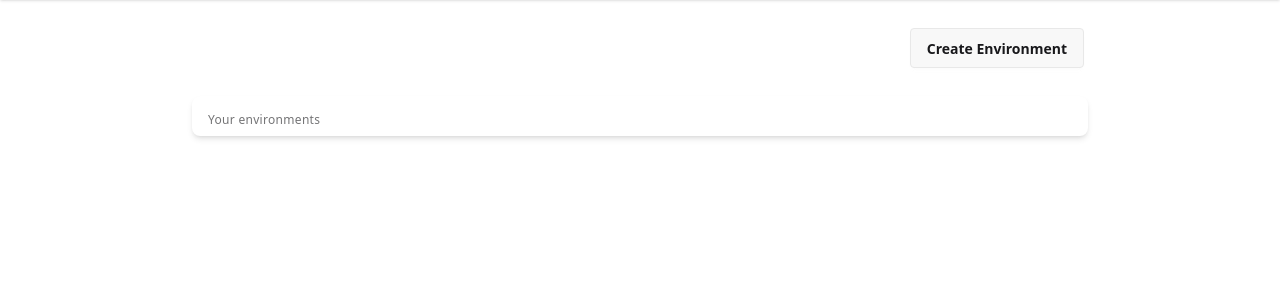
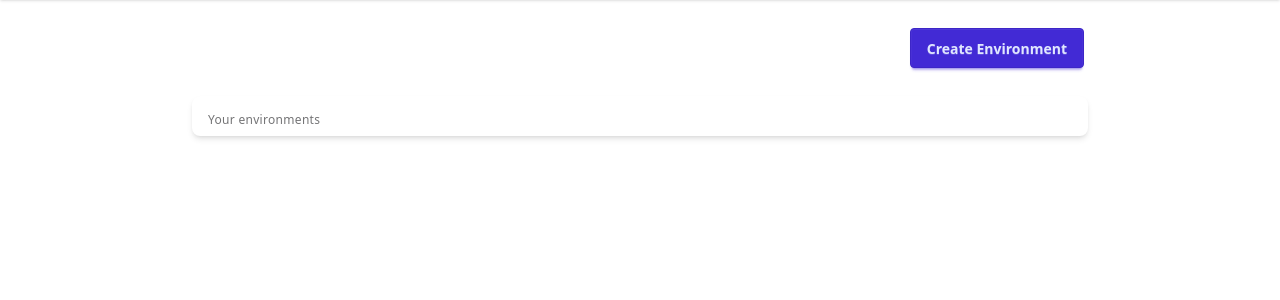
Before and after one commit to ExoOnix/enviro, a Django app: page /dashboard/ in a window 1280 px wide. Shown: the part 64-364 px from the top of the page. Run offline with Django 5.2, Linux system fonts and the light colour scheme; the visitor is signed in with stand-in values (Sample User, id 1); data that the repository does not hold is empty; style sheets or scripts are compiled from the project's sources; parts of the project's set-up code (start-up, migrations or seed data) failed here and were passed over.

Commit message:
changed create environment button color

```diff
--- a/apps/dashboard/templates/dashboard.html
+++ b/apps/dashboard/templates/dashboard.html
@@ -7,7 +7,7 @@
 {% block body_content_inner %}
 <div class="flex justify-end md:mx-48 mt-6">
     <div class="dropdown dropdown-end">
-        <div tabindex="0" role="button" class="btn m-1">Create Environment</div>
+        <div tabindex="0" role="button" class="btn btn-primary m-1">Create Environment</div>
         <div
           tabindex="0"
           class="dropdown-content card card-sm bg-base-100 z-1 w-64 shadow-md right-0 min-w-0"
```
